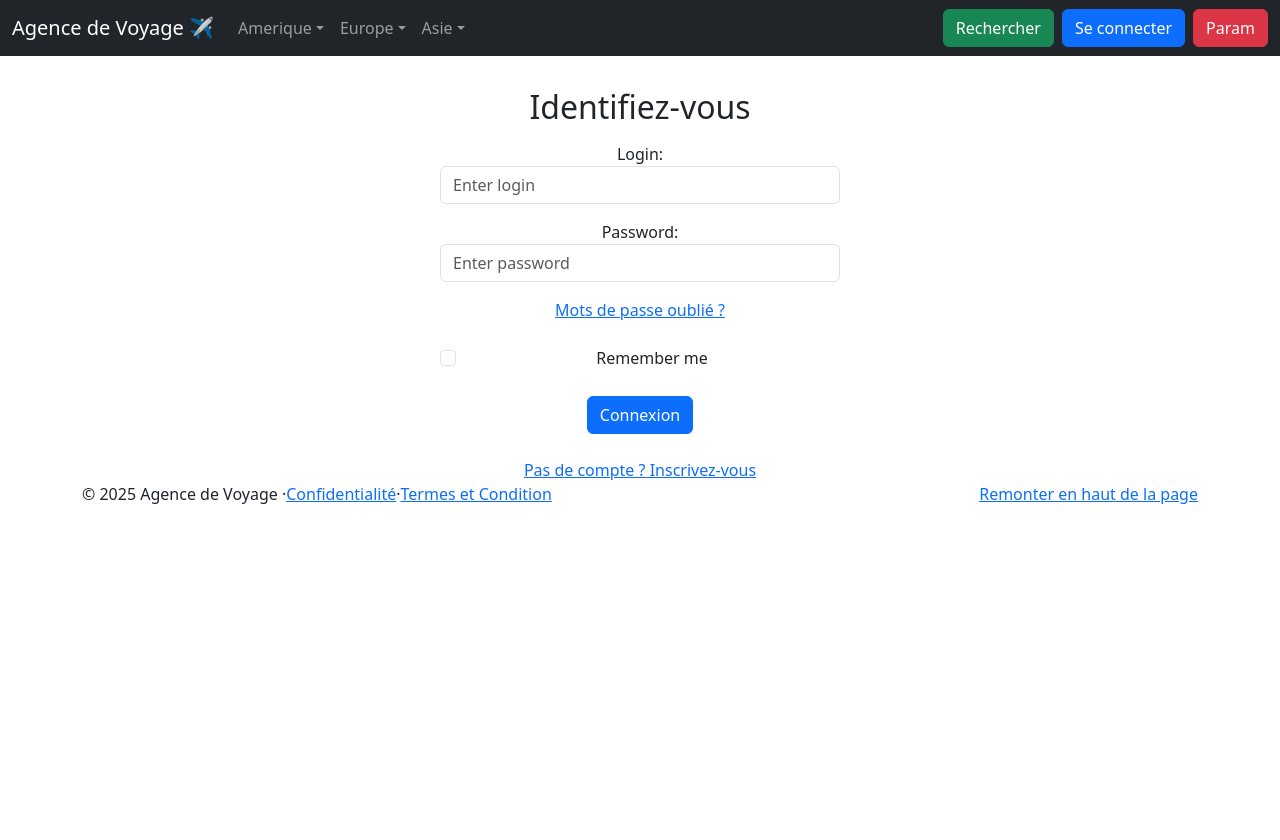
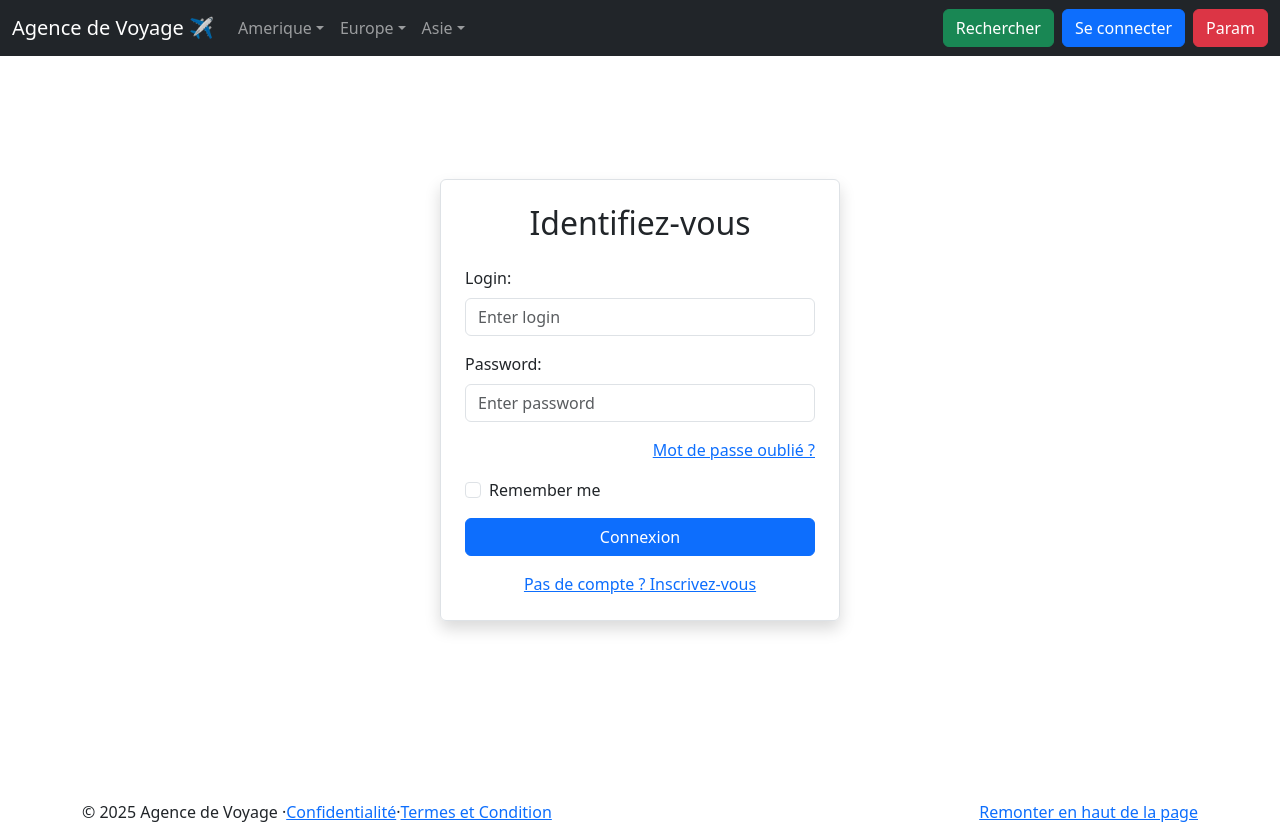
Before and after one commit to LionelBatt/FrontRest, a React (Create React App) app: page /login in a window 1280 px wide. Before the commit the page ends 800 px from the top, so only its background shows below. Built offline with nearby package versions, Linux system fonts and the light colour scheme.

Commit message:
centrage login

```diff
--- a/src/pages/Login.jsx
+++ b/src/pages/Login.jsx
@@ -44,67 +44,64 @@ const Login = () => {
         navigate(`/`);
     }
     return (
-        <div className="container mt-3" style={{ textAlign: "center" }}>
-            <br />
-            <br />
-            <br />
-            <div className="mx-auto" style={{ maxWidth: "400px" }}>
-                <h2>Identifiez-vous</h2>
+        <>
+            <div className="container d-flex justify-content-center align-items-center" style={{ minHeight: "100vh" }}>
+                <div className="border rounded p-4 shadow" style={{ maxWidth: "400px", width: "100%" }}>
+                    <h2 className="text-center mb-4">Identifiez-vous</h2>
+
                     <form onSubmit={handleSubmit}>
-                    <div className="mb-3 mt-3">
-                        <label for="login">Login:</label>
+                        <div className="mb-3">
+                            <label htmlFor="login" className="form-label">Login:</label>
                             <input
                                 type="text"
-                            className="form-control w-100"
+                                className="form-control"
                                 id="login"
                                 placeholder="Enter login"
                                 name="login"
-                            size="1"
                                 onChange={handleChange}
                             />
                         </div>
+
                         <div className="mb-3">
-                        <label for="pwd">Password:</label>
+                            <label htmlFor="pwd" className="form-label">Password:</label>
                             <input
                                 type="password"
-                            className="form-control w-100"
+                                className="form-control"
                                 id="pwd"
                                 placeholder="Enter password"
                                 name="pwd"
                                 onChange={handleChange}
                             />
                         </div>
-                    <div>
-                        <Link to="/resetpwd" >
-                            Mots de passe oublié ?
-                        </Link>
+
+                        <div className="mb-3 text-end">
+                            <Link to="/resetpwd">Mot de passe oublié ?</Link>
                         </div>
-                    <br />
-                    <div className="form-check">
 
+                        <div className="form-check mb-3">
                             <input
                                 className="form-check-input"
                                 type="checkbox"
                                 name="remember"
+                                id="remember"
                                 onChange={handleChange}
                             />
-                        <label className="form-check-label">Remember me
+                            <label className="form-check-label" htmlFor="remember">
+                                Remember me
                             </label>
                         </div>
-                    <br />
+
+                        <div className="d-grid mb-3">
                             <button type="submit" className="btn btn-primary">Connexion</button>
+                        </div>
                     </form>
 
-                <br />
-
-                <div>
-                    <Link to="/createacc" >
-                        Pas de compte ? Inscrivez-vous
-                    </Link>
+                    <div className="text-center">
+                        <Link to="/createacc">Pas de compte ? Inscrivez-vous</Link>
                     </div>
                 </div>
             </div>
-
+        </>
     )
 }
 
```
Lines whose indentation alone changed are shown as unchanged.
